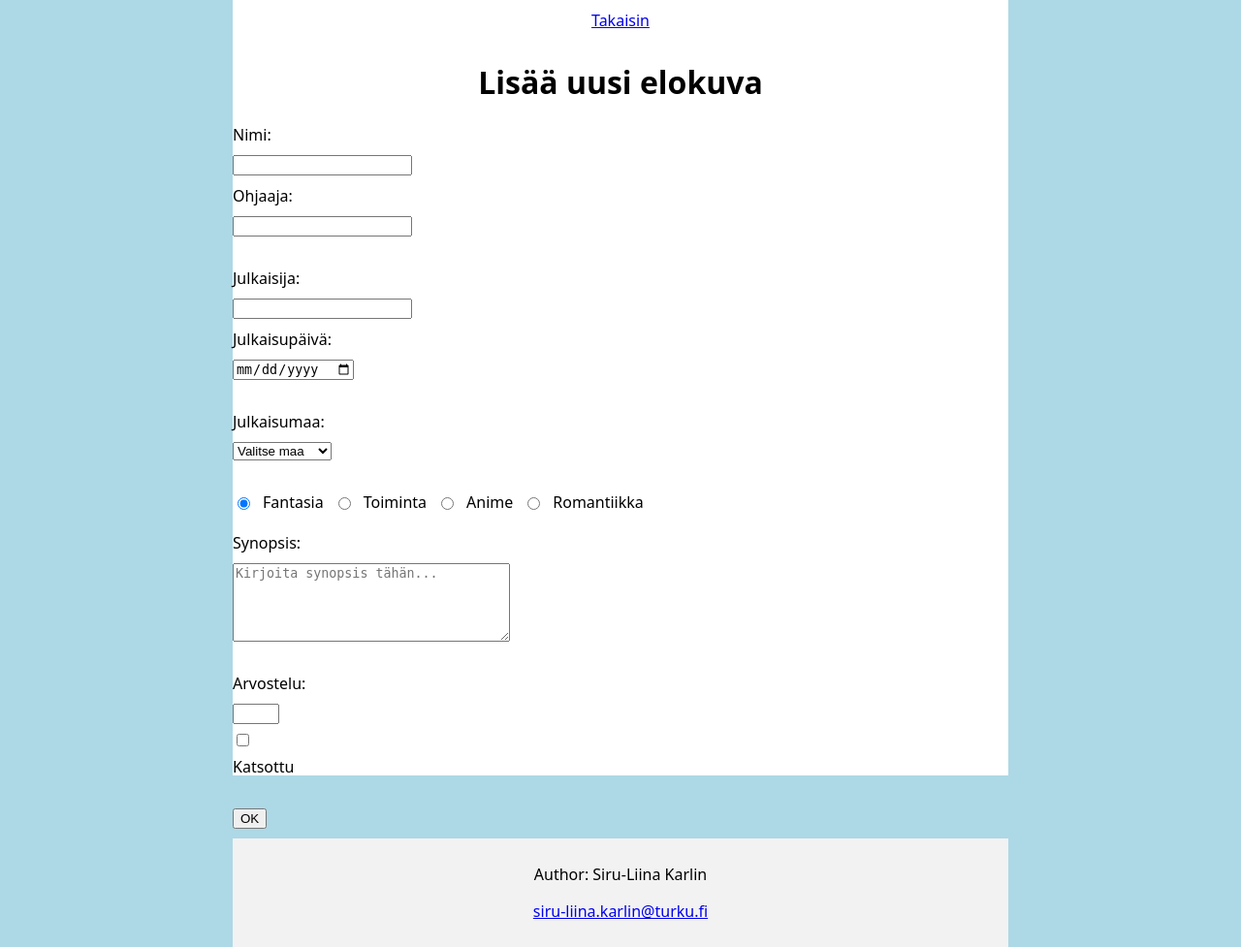
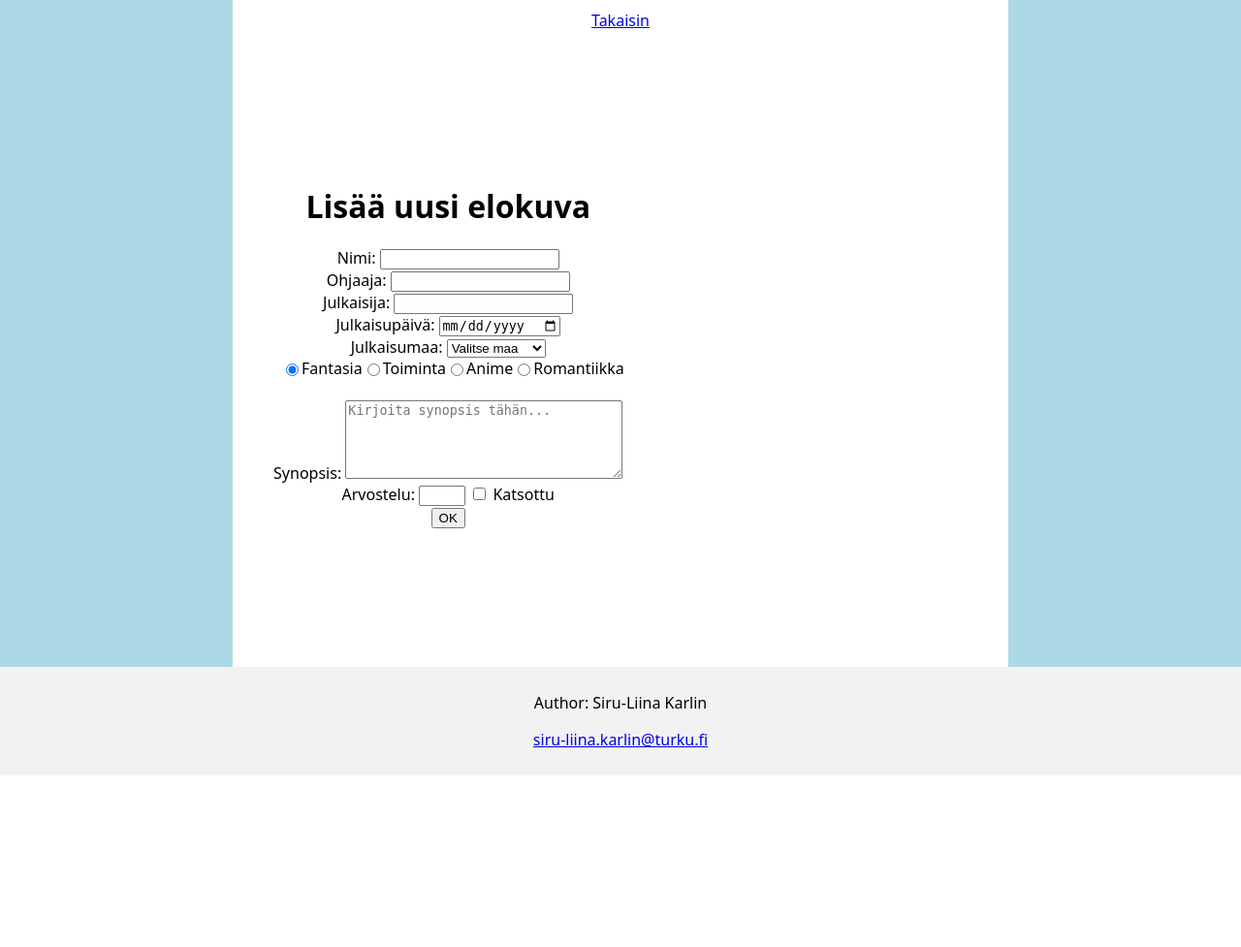
Before and after one commit to siruliina/codepoint_teht, a PHP site: page /uusi_elokuva.html in a window 1280 px wide. Shown: the whole page at 97% size. After the commit the page ends 800 px from the top, so only its background shows below. Run offline with PHP 8.4, Linux system fonts and the light colour scheme.

Commit message:
Tiistain tehtävä 3 valmis

```diff
--- a/vko_44/tiistai/teht_2_ja_3/lempparit_style.css
+++ b/vko_44/tiistai/teht_2_ja_3/lempparit_style.css
@@ -38,19 +38,24 @@ main {
     display: grid;
     grid-template-columns: 1fr 0.5fr;
     grid-template-areas: "article aside_right";
-    max-height: calc(100vh - 120px);
+    max-height: calc(100vh - 200px);
 }
 
 footer {
     background: #f2f2f2;
     padding: 10px;
     grid-area: footer;
+    position: fixed;
+    bottom: 0;
+    left: 0;
+    right: 0;
+    z-index: 10;
 }
 
 .wrapper {
+    margin-top:30px;
     height: 100%;
     display: grid;
-    overflow: hidden;
     grid-template-columns: 1fr 1fr 1fr;
     grid-template-rows: auto 1fr auto;
     grid-template-areas:
@@ -63,30 +68,54 @@ img {
     max-width: 100%;
 }
 
+#movie_form {
+    grid-area: movie_form;
+    padding: 0 30px 0 30px;
+}
+
+#card_container {
+    grid-area: card_container;
+    padding: 40px;
+}
+
 .form_wrapper {
+    height: 100%;
     display: grid;
-    grid-template-columns: 1fr 1fr;
+    grid-template-columns: 1fr 0.8fr;
+    grid-template-rows: auto;
+    grid-template-areas:
+        "header header"
+        "movie_form card_container"
+        "footer footer";
 }
 
 .card {
     border: 2px solid black;
+    text-align: left;
+    padding: 10px;
 }
 
-#movie_form label,
-#movie_form input,
-#movie_form select,
-#movie_form textarea {
-    display: block;
-    margin-bottom: 10px;
+.card div {
+    display: flex;
+    align-items: center;
+    justify-content: space-between;
+    margin-bottom: -30px;
+    margin-top: -20px;
+}
+
+.card span {
+    font-size: 28px;
+}
+
+.card #info {
+    font-size: 14px;
+}
+
+.card #stars {
+    font-size: 20px;
 }
 
 .radio-group {
     display: flex;
-    gap: 10px;
-    margin-bottom: 10px;
-    width: 100%
+    margin-left: 20px;
 }
-
-#movie_form label {
-    text-align: left;
-}
--- a/vko_44/tiistai/teht_2_ja_3/uusi_elokuva.html
+++ b/vko_44/tiistai/teht_2_ja_3/uusi_elokuva.html
@@ -10,24 +10,26 @@
         <link rel="stylesheet" href="lempparit_style.css"/>
     </head>
     <body>
+        <div class="form_wrapper">
             <header>
                 <nav>
                     <a href="index.html">Takaisin</a>
                 </nav>
             </header>
 
+
+
+
+            <form id="movie_form">
                 <h1>Lisää uusi elokuva</h1>
-
-        <div class="form_wrapper">
-            <form id="movie_form">
                 <label for="nimi">Nimi:</label>
-                <input type="text" name="nimi" id="nimi"/>
+                <input type="text" name="nimi" id="nimi"/><br/>
 
                 <label for="ohjaaja">Ohjaaja:</label>
                 <input type="text" name="ohjaaja" id="ohjaaja"/><br/>
 
                 <label for="julkaisija">Julkaisija:</label>
-                <input type="text" name="julkaisija" id="julkaisija"/>
+                <input type="text" name="julkaisija" id="julkaisija"/><br/>
 
                 <label for="julkaisupäivä">Julkaisupäivä:</label>
                 <input type="date" name="julkaisupäivä" id="julkaisupäivä"/><br/>
@@ -53,8 +55,8 @@
                     <label for="anime"> Anime</label>
 
                     <input type="radio" id="romantiikka" name="genre" value="romantiikka"/>
-                    <label for="romantiikka"> Romantiikka</label><br/>
-                </div>
+                    <label for="romantiikka"> Romantiikka</label>
+                </div><br/>
 
                 <label for="synopsis">Synopsis:</label>
                 <textarea name="synopsis" id="synopsis" rows="5" cols="33" placeholder="Kirjoita synopsis tähän..."></textarea><br/>
@@ -70,11 +72,11 @@
             </form>
 
             <div id="card_container"></div>
-        </div>
-        <footer>
+            <footer id="form_footer">
                 <p>Author: Siru-Liina Karlin</p>
                 <p><a href="mailto:siru-liina.karlin@turku.fi">siru-liina.karlin@turku.fi</a></p>
             </footer>
+        </div>
     </body>
 
     <script>
@@ -83,6 +85,7 @@
 
             const nimi = document.getElementById("nimi").value;
             const ohjaaja = document.getElementById("ohjaaja").value;
+            const julkaisija = document.getElementById("julkaisija").value;
             const katsottu = document.getElementById("katsottu").checked;
             const julkaisumaa = document.getElementById("julkaisumaa").value;
             const julkaisupäivä = document.getElementById("julkaisupäivä").value;
@@ -104,11 +107,13 @@
 
             const card_html = `
                 <div class="card">
-                    <h2>${nimi}</h2> <div>${checkboxIcon}</div>
-                    <h3>${ohjaaja}</h3>
-                    <p>${julkaisumaa} - ${julkaisupäivä} - ${genre}</p>
-                    <p>${stars}</p>
-                    <p>${synopsis}</p>
+                    <div>
+                        <h2>${nimi}</h2><span>${checkboxIcon}</span>
+                    </div>
+                    <p style="font-size: 16px;">${ohjaaja}<br/>${julkaisija}</p>
+                    <p id="info">${julkaisumaa} - ${julkaisupäivä} - ${genre}</p>
+                    <p id="stars">${stars}</p>
+                    <p id="synopsis">${synopsis}</p>
                 </div>
             `;
 
```
Lines whose indentation alone changed are shown as unchanged.
